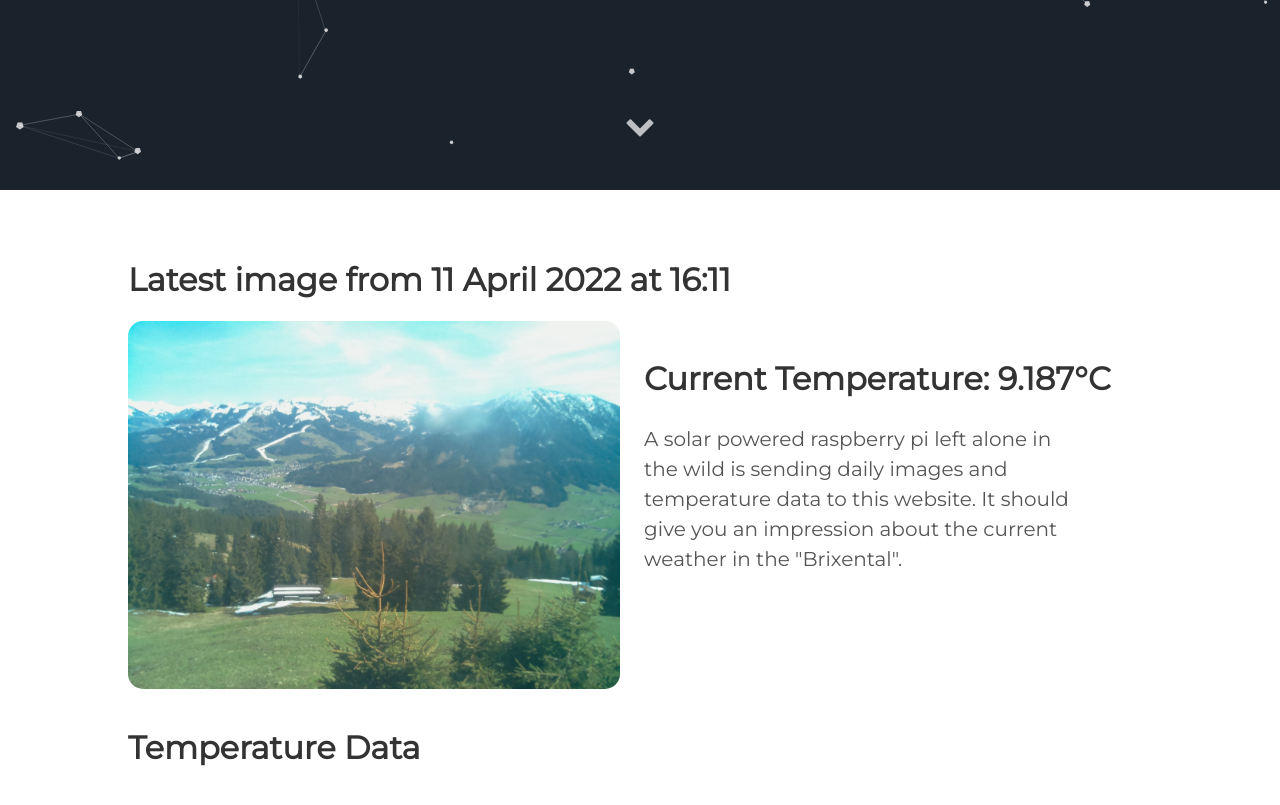
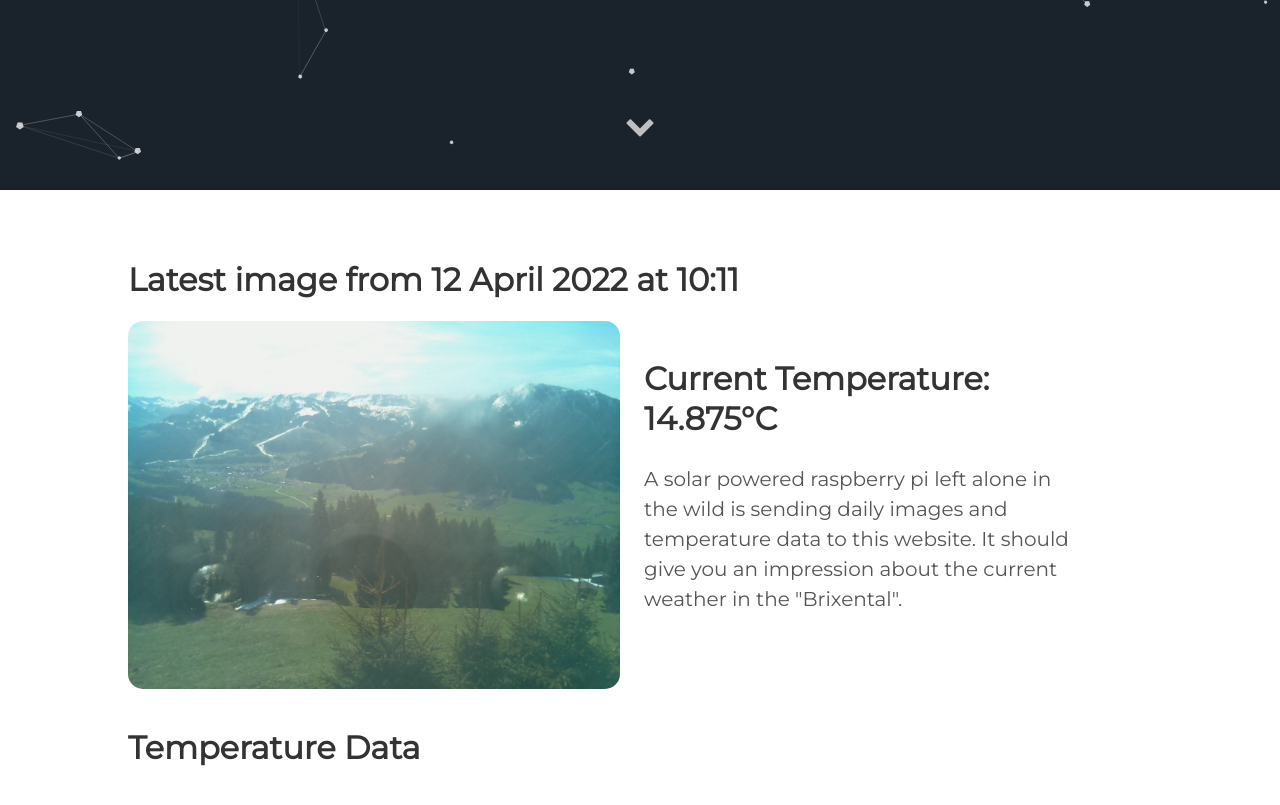
Before and after one commit to vektorious/vektorious.github.io, a Jekyll site: the page built from resources/huette.md, in a window 1280 px wide and 900 px high, scrolled down 710 px. Shown: the top 805 px of the window. Built offline with Jekyll 4.4.1, drawn with Linux system fonts in a browser that asks for light colours.

Commit message:
I'm a bot beep boop

```diff
--- a/resources/huette.md
+++ b/resources/huette.md
@@ -6,13 +6,13 @@ image: '/assets/img/'
 description: 'Live image from the Austrian alps'
 twitter_text: ' '
 ---
-## Latest image from 11 April 2022 at 16:11
+## Latest image from 12 April 2022 at 10:11
 <div class="huette">
   <div class="huette-image">
     <img src="{{ "/assets/img/huette.jpg" | prepend: site.baseurl }}">
   </div>
   <div class="huette-text">
-        <h2>Current Temperature: 9.187°C</h2>
+        <h2>Current Temperature: 14.875°C</h2>
         <p>A solar powered raspberry pi left alone in the wild is sending daily images and temperature data to this website. It should give you an impression about the current weather in the "Brixental".</p>
 
   </div>
```
Also changed, not shown: rpi-script/2022-04-12_100948.txt (renamed from rpi-script/2022-04-11_160948.txt, +5 -5 lines), rpi-script/huette.md (+2 -2 lines), assets/img/huette.jpg, assets/img/temp_plot.png, rpi-script/temp_plot.png, 1 other file.
